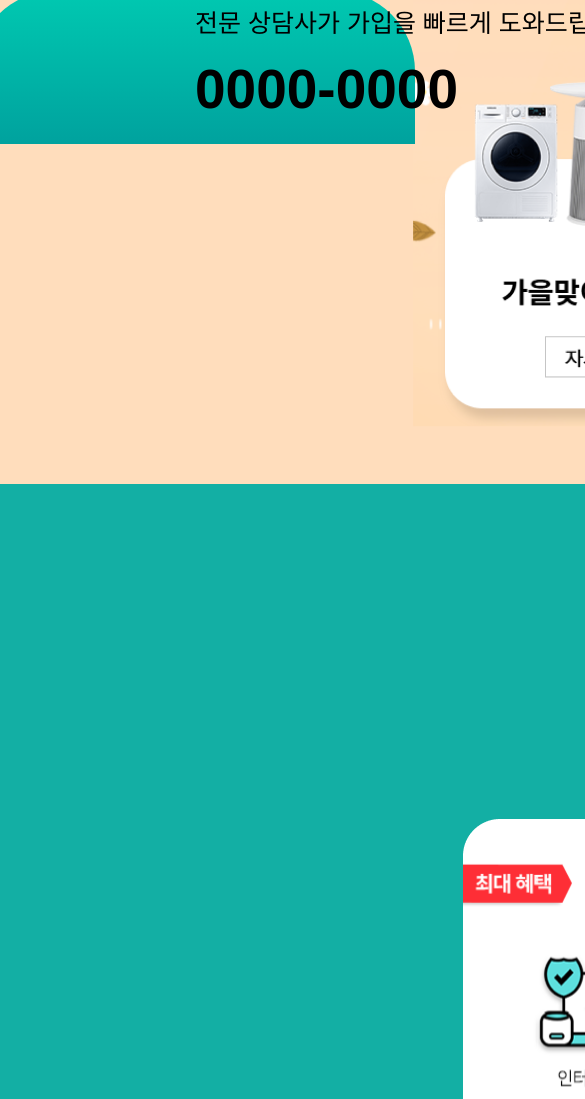
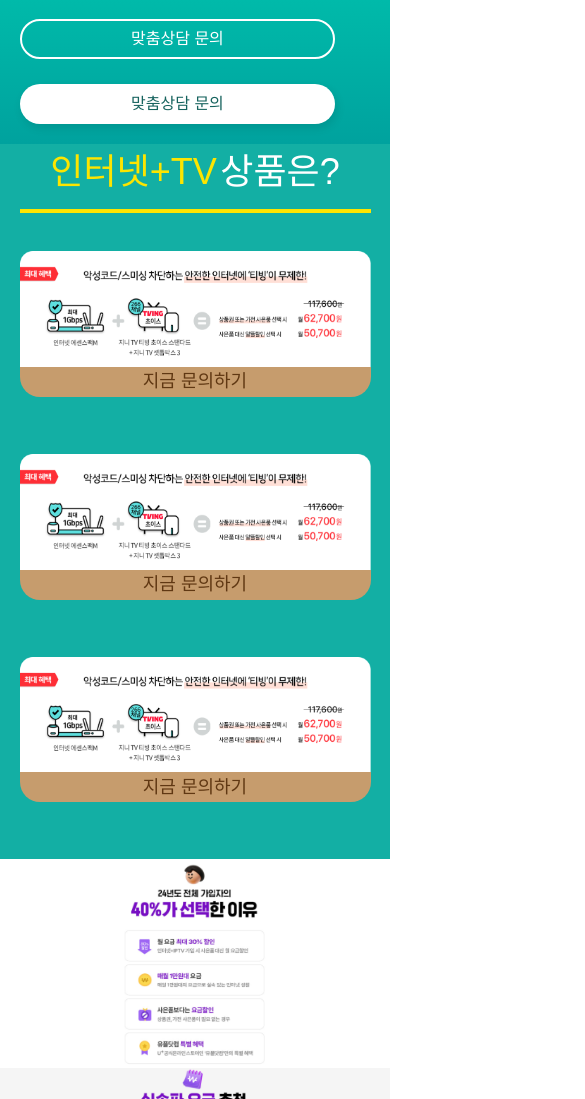
Before and after one commit to Aimyonnnnn/tsethome, a website: page index3.html in a window 390 px wide. Shown: the part 700-1799 px from the top of the page, 585 px wide, since content can reach past the window. Drawn offline with Linux system fonts and the light colour scheme; a web font is replaced by a local one.

Commit message:
Add files via upload

```diff
--- a/styles/main.css
+++ b/styles/main.css
@@ -2163,12 +2163,12 @@
 
 
 .image-container {
-    width: 1920px;
-    height: 619px;
-    margin: 0 auto;
-    /* 가로 중앙 정렬 */
-    overflow: hidden;
-    /* 필요한 경우 자식 요소의 넘침 방지 */
+    width: 100%; /* 화면 크기에 맞게 가로폭을 100%로 설정 */
+    height: auto; /* 자동으로 세로 크기 조정 */
+    max-width: 1920px; /* 최대 가로 크기를 1920px로 제한 */
+    max-height: 619px; /* 최대 세로 크기를 619px로 제한 */
+    margin: 0 auto; /* 가로 중앙 정렬 */
+    overflow: hidden; /* 자식 요소의 넘침을 숨김 */
     display: flex;
     justify-content: center;
     align-items: center;
@@ -2176,24 +2176,22 @@
 
 .contained-image {
     width: 100%;
-    height: 100%;
-    object-fit: cover;
-    /* 이미지가 박스를 꽉 채우도록 설정 */
+    height: auto; /* 이미지의 비율을 유지하면서 자동으로 세로 크기 조정 */
+    object-fit: contain; /* 이미지 비율을 유지하면서 가로/세로 크기 맞추기 */
 }
 
 
 .shared-internet-tv-container {
-    width: 1920px;
-    height: 1730px;
-    margin: 0 auto;
-    /* 중앙 정렬 */
+    width: 100%;
+    max-width: 1920px;
+    height: auto;
+    margin: 0 auto;
     padding: 0;
     box-sizing: border-box;
     display: flex;
     flex-direction: column;
     align-items: center;
     background-color: #13AFA4;
-
 }
 
 .shared-main-text {
@@ -2215,39 +2213,29 @@
     color: #FFFFFF;
 }
 
-
 .shared-underline {
     width: 100%;
     max-width: 508px;
     height: 7px;
     background-color: #FDE500;
     margin: 10px 0 38px 0;
-    /* 위아래 여백 조정 */
-}
-
-.shared-image-box {
-    width: 994px;
-    height: 373px;
-    overflow: hidden;
-    border-radius: 10px;
-    box-sizing: border-box;
-    margin-bottom: 20px;
-    /* 이미지와 버튼 사이 간격 */
 }
 
 .shared-combined-container {
     position: relative;
     width: 994px;
-    height: 413px;
+    max-width: 100%;
+    height: auto;
+    aspect-ratio: 994/413;
     overflow: hidden;
     border-radius: 10px;
     margin-bottom: 57px;
-    /* 각 컨테이너 간격 */
 }
 
 .shared-main-image {
-    width: 994px;
-    height: 373px;
+    width: 100%;
+    height: auto;
+    aspect-ratio: 994/373;
     object-fit: cover;
     display: block;
 }
@@ -2255,7 +2243,7 @@
 .shared-button-overlay {
     position: absolute;
     bottom: 0;
-    width: 994px;
+    width: 100%;
     height: 80px;
     background-color: #C69C6D;
     display: flex;
@@ -2264,8 +2252,8 @@
     border-bottom-left-radius: 20px;
     border-bottom-right-radius: 20px;
     outline: none;
-    /* 테두리 제거 */
     border: none;
+    transition: background-color 0.3s ease, color 0.3s ease;
 }
 
 .shared-button-text {
@@ -2274,92 +2262,136 @@
     color: #603813;
 }
 
-.shared-button-overlay {
-    position: absolute;
-    bottom: 0;
-    width: 994px;
-    height: 80px;
-    background-color: #C69C6D;
-    display: flex;
-    justify-content: center;
-    align-items: center;
-    border-bottom-left-radius: 20px;
-    border-bottom-right-radius: 20px;
-    outline: none;
-    /* 테두리 제거 */
-    border: none;
-    /* 불필요한 경계 제거 */
-    transition: background-color 0.3s ease, color 0.3s ease;
-    /* 부드러운 전환 효과 */
-}
-
 .shared-button-overlay:hover {
     background-color: #A67C52;
-    /* 배경색을 약간 어둡게 변경 */
     color: #fff;
-    /* 텍스트 색상을 흰색으로 변경 */
 }
 
 .shared-button-overlay:hover .shared-button-text {
-    font-family: 'Paperlogy-5', sans-serif;
-    font-size: 30px;
     color: #ffffff;
-    /* 텍스트 색상을 흰색으로 설정 */
-}
-
+}
+
+/* 1100px 이하 반응형 스타일 */
+@media screen and (max-width: 1100px) {
+    .shared-main-text,
+    .highlight-yellow,
+    .highlight-white {
+        font-size: calc(60px * 0.8);
+    }
+
+    .shared-combined-container {
+        width: 90%;
+        margin-left: auto;
+        margin-right: auto;
+    }
+
+    .shared-button-overlay {
+        height: calc(80px * 0.8);
+    }
+
+    .shared-button-text {
+        font-size: calc(25px * 0.8);
+    }
+
+    .shared-underline {
+        max-width: 90%;
+        height: 5px;
+    }
+}
+
+/* 768px 이하 추가 반응형 스타일 */
+@media screen and (max-width: 768px) {
+    .shared-main-text,
+    .highlight-yellow,
+    .highlight-white {
+        font-size: calc(60px * 0.6);
+    }
+
+    .shared-button-overlay {
+        height: calc(90px * 0.6);
+    }
+
+    .shared-button-text {
+        font-size: calc(30px * 0.6);
+    }
+
+    .shared-underline {
+        height: 4px;
+    }
+}
+
+/* 600px 이하 추가 반응형 스타일 */
+@media screen and (max-width: 600px) {
+
+    .shared-button-overlay {
+        height: calc(68px * 0.6);
+    }
+}
+
+/* 425px 이하 추가 반응형 스타일 */
+@media screen and (max-width: 425px) {
+
+    .shared-button-overlay {
+        height: calc(50px * 0.6);
+    }
+}
+
+/* 첫 번째 컨테이너 */
 .custom-outer-container {
-    width: 1920px;
-    height: 1170px;
+    width: 100%; /* 화면 크기에 맞게 너비 100% */
+    height: auto; /* 세로는 자동으로 조정 */
+    max-width: 1920px; /* 최대 너비를 1920px로 제한 */
+    max-height: 1170px; /* 최대 높이를 1170px로 제한 */
     display: flex;
     justify-content: center;
     align-items: center;
     background-color: #ffffff;
-    /* 필요에 따라 배경색을 설정하세요 */
     margin: 0 auto;
     /* 필요 시 가운데 정렬 */
 }
 
 .custom-inner-container {
-    width: 711px;
-    height: 1030px;
+    width: 37%; /* 화면 비율에 맞춰 너비를 설정 */
+    height: auto; /* 세로는 비율에 맞게 자동 조정 */
     display: flex;
     justify-content: center;
     align-items: center;
 }
 
 .custom-inner-image {
-    max-width: 100%;
-    max-height: 100%;
-    object-fit: contain;
-    /* 이미지가 부모 요소에 맞춰져 잘림 없이 표시됨 */
-}
-
+    width: 100%; /* 너비 100% */
+    height: auto; /* 세로 자동 조정 */
+    object-fit: contain; /* 비율을 유지하며 부모 요소에 맞춰 조정 */
+}
+
+/* 두 번째 컨테이너 */
 .custom-outer-container2 {
-    width: 1920px;
-    height: 2004px;
+    width: 100%; /* 화면 크기에 맞게 너비 100% */
+    height: auto; /* 세로는 자동으로 조정 */
+    max-width: 1920px; /* 최대 너비를 1920px로 제한 */
+    max-height: 2004px; /* 최대 높이를 2004px로 제한 */
     display: flex;
     justify-content: center;
     align-items: center;
     background-color: #F5F5F5;
-    /* 필요에 따라 배경색을 설정하세요 */
     margin: 0 auto;
     /* 필요 시 가운데 정렬 */
 }
 
 .custom-inner-container2 {
-    width: 752px;
-    height: 1578px;
+    width: 37%; /* 화면 비율에 맞춰 너비를 설정 */
+    height: auto; /* 세로는 비율에 맞게 자동 조정 */
     display: flex;
     justify-content: center;
     align-items: center;
 }
 
 .custom-inner-image2 {
-    max-width: 100%;
-    max-height: 100%;
-    object-fit: contain;
-    /* 이미지가 부모 요소에 맞춰져 잘림 없이 표시됨 */
-}
+    width: 100%; /* 너비 100% */
+    height: auto; /* 세로 자동 조정 */
+    object-fit: contain; /* 비율을 유지하며 부모 요소에 맞춰 조정 */
+}
+
 
 
 .custom-banner {
@@ -2381,7 +2413,6 @@
     transform: translateX(-50%);
     z-index: 1000;
     overflow: visible;
-    /* 추가 */
 }
 
 .custom-text-container {
@@ -2452,6 +2483,75 @@
     background-color: #e6f7f6;
 }
 
+@media screen and (max-width: 1568px) {
+    .custom-banner {
+        height: 9.75vw; /* 153/1568 * 100 */
+        padding: 0 14vw; /* 220/1568 * 100 */
+        border-top-left-radius: 5.1vw; /* 80/1568 * 100 */
+        border-top-right-radius: 5.1vw;
+    }
+
+    .custom-text {
+        font-size: 1.6vw; /* 25/1568 * 100 */
+    }
+
+    .custom-phone-number {
+        font-size: 3.5vw; /* 55/1568 * 100 */
+        margin: 0.32vw 0 0; /* 5/1568 * 100 */
+    }
+
+    .custom-button-container {
+        padding-right: 14vw;
+        gap: 0.64vw;
+    }
+
+    .custom-button,
+    .custom-button.secondary {
+        width: 17.3vw; /* 272/1568 * 100 */
+        height: 3.2vw; /* 50/1568 * 100 */
+        font-size: 1.91vw; /* 30/1568 * 100 */
+        padding: 0.64vw 1.28vw; /* 10/1568 * 100, 20/1568 * 100 */
+    }
+}
+
+@media screen and (max-width: 800px) {
+    .custom-banner {
+        padding: 0 5vw;
+        height: auto;
+        flex-direction: column;
+        padding-top: 20px;
+        padding-bottom: 20px;
+    }
+
+    .custom-text-container {
+        align-items: center;
+        margin-bottom: 15px;
+    }
+
+    .custom-button-container {
+        padding-right: 0;
+        flex-direction: column;
+        gap: 10px;
+        width: 100%;
+    }
+
+    .custom-button,
+    .custom-button.secondary {
+        width: 90%;
+        height: 40px;
+        font-size: 16px;
+    }
+
+    .custom-text {
+        font-size: 16px;
+        text-align: center;
+    }
+
+    .custom-phone-number {
+        font-size: 24px;
+    }
+}
+
 
 
 .education-menu-container {
@@ -2569,19 +2669,19 @@
 
 
 .education-main-banner {
+    width: 100%;
+    max-width: 1920px;
     height: 600px;
-    max-width: 1920px;
-    margin: 0 auto;
-    /* 가로 가운데 정렬 */
+    min-height: 600px;
+    margin: 0 auto;
     background: url('../img/main10.png') no-repeat center center;
     background-size: cover;
-    /* 이미지가 컨테이너에 맞게 비율을 무시하고 꽉 채우도록 조정 */
     position: relative;
     display: flex;
     align-items: center;
     justify-content: center;
-}
-
+
+}
 
 .education-banner-text {
     font-family: 'Paperlogy-7';
@@ -2597,6 +2697,22 @@
     text-shadow: 2px 2px 5px rgba(0, 0, 0, 0.7);
     /* 검정 그림자 */
 }
+
+@media screen and (max-width: 1920px) {
+    .education-main-banner {
+        height: 31.25vw; /* 600px/1920px * 100 = 31.25% */
+        min-height: unset;
+    }
+}
+
+@media screen and (max-width: 800px) {
+    .education-banner-text {
+        font-size: calc(40px * 0.7); /* 800px 이하에서 0.7배로 축소 */
+    }
+}
+
+
+
 
 .education-list {
     width: 968px;
```
Also changed, not shown: index.html (+2 -2 lines), index3.html (+50 -1 lines). Lines whose indentation alone changed are shown as unchanged.
